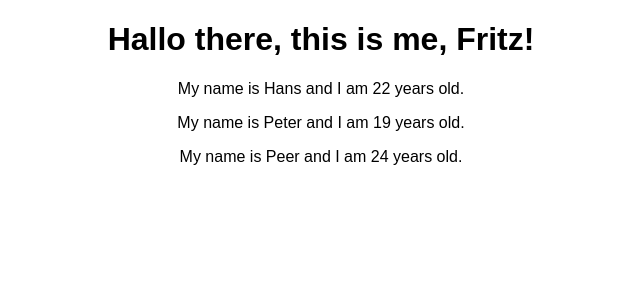
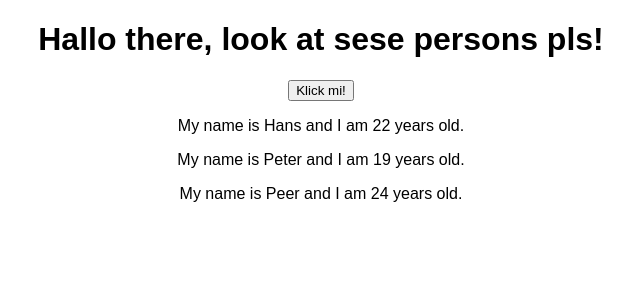
Before and after one commit to servustempore/learning-react, a React (Create React App) app in the folder pr2/: page / in a window 1280 px wide. Shown: the top 300 px of the page, without its empty margins (319-959 px from the left). Built offline with nearby package versions, Linux system fonts and the light colour scheme.

Commit message:
added click event to button

```diff
--- a/pr2/src/App.js
+++ b/pr2/src/App.js
@@ -4,6 +4,7 @@ import Person from './Person/Person';
 
 class App extends Component {
   state = {
+    counter: 0,
     persons: [
       {name: "Hans", age: 22},
       {name: "Peter", age: 19},
@@ -15,10 +16,15 @@ class App extends Component {
     return <Person name={person.name} age={person.age} />;
   }
 
+  clickMe = () => {
+    console.log("Clicked!");
+  }
+
   render() {
     return (
       <div className="App">
-        <h1>Hallo there, this is me, Fritz!</h1>
+        <h1>Hallo there, look at sese persons pls!</h1>
+        <button onClick={this.clickMe}>Klick mi!</button>
         {this.state.persons.map(this.personify)}
       </div>
     );
```
